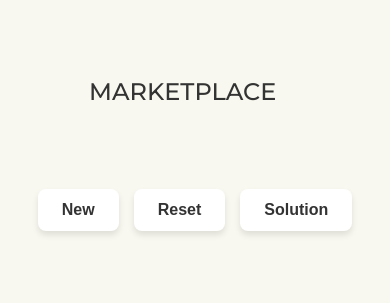
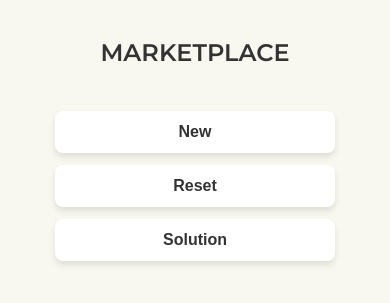
Before and after one commit to bartvm/kdoo, a plain HTML site: page index.html in a window 390 px wide. Both pictures are taken after a click on the button "Solution". Shown: the part 121-424 px from the top of the page. Drawn offline with Linux system fonts and the light colour scheme.

Commit message:
Update index.html

```diff
--- a/index.html
+++ b/index.html
@@ -15,7 +15,6 @@
             --color-bg: #f8f8f0;
             --color-text-default: #333;
             --color-text-title: #4a4a4a;
-            --color-text-given: #1a1a1a;
             --color-light-gray: #ccc;
             --color-white: #fff;
             --font-weight-medium: 500;
@@ -53,58 +52,40 @@
         /* --- Game Area --- */
         .game-container {
             display: flex;
-            align-items: baseline;
             justify-content: center;
             width: 100%;
-            max-width: 700px;
+            max-width: 90vw; /* Allow it to be wide */
             margin-bottom: 80px;
         }
 
-        .input-text {
+        .word-input {
             font-size: 2.5em;
             font-family: var(--font-primary);
+            width: 100%;
+            text-align: center;
             border: none;
             border-bottom: 3px solid transparent;
             background-color: transparent;
             outline: none;
-            padding: 0;
-            width: auto;
-            min-width: 0;
             transition: border-color 0.3s ease;
             text-transform: uppercase;
         }
 
-        #input-before { text-align: right; }
-        #input-after { text-align: left; }
-
-        .input-text::placeholder {
-            color: var(--color-light-gray);
-        }
-
-        .input-text:focus {
+        .word-input:focus {
              caret-color: var(--color-text-default);
              border-bottom-color: var(--color-light-gray);
         }
 
-        .input-text:disabled {
+        .word-input:disabled {
             color: var(--color-text-default);
-            -webkit-text-fill-color: var(--color-text-default); /* Enforce color on iOS */
-            opacity: 1; /* Prevent dimming */
-        }
-
-        #given-letters {
-            font-size: 2.5em;
-            padding: 0;
-            user-select: none;
-            text-transform: uppercase;
-            flex-shrink: 0;
-            line-height: 1;
+            -webkit-text-fill-color: var(--color-text-default);
+            opacity: 1;
+            border-bottom-color: transparent; /* Hide underline when disabled */
         }
 
         /* --- State Changes --- */
-        .game-container.solved .input-text,
-        .game-container.solved #given-letters {
-            font-weight: var(--font-weight-medium);
+        .game-container.solved .word-input {
+            font-weight: var(--font-weight-semibold); /* Use semibold for a more noticeable bold effect */
         }
 
         /* --- Controls --- */
@@ -120,23 +101,21 @@
             font-size: 1em;
             font-weight: var(--font-weight-semibold);
             background-color: var(--color-white);
-            color: var(--color-text-default); /* Explicitly set color for iOS */
+            color: var(--color-text-default);
             padding: 12px 24px;
             border: none;
             border-radius: 8px;
             cursor: pointer;
             transition: transform 0.2s ease, box-shadow 0.2s ease;
             box-shadow: 0 4px 6px rgba(0,0,0,0.1);
-            -webkit-tap-highlight-color: transparent; /* Remove tap highlight on iOS */
+            -webkit-tap-highlight-color: transparent;
         }
 
-        /* Tap feedback for all devices */
         .button:active {
             box-shadow: 0 2px 4px rgba(0,0,0,0.1);
             transform: translateY(1px);
         }
 
-        /* Hover feedback only for devices that support it */
         @media (hover: hover) {
             .button:hover {
                 box-shadow: 0 7px 14px rgba(0,0,0,0.1);
@@ -148,9 +127,30 @@
         @media (max-width: 600px) {
             .title {
                 font-size: 2.5em;
+                margin-bottom: 40px;
             }
-            .input-text, #given-letters {
+            .word-input {
                 font-size: 1.5em;
+            }
+            .game-container {
+                margin-bottom: 40px;
+            }
+            .controls {
+                flex-direction: column;
+                align-items: center;
+                gap: 12px;
+            }
+            .button {
+                width: 90%;
+                max-width: 280px;
+            }
+        }
+        @media (max-width: 360px) {
+            .title {
+                font-size: 2em;
+            }
+             .word-input {
+                font-size: 1.3em;
             }
         }
     </style>
@@ -160,9 +160,7 @@
     <h1 class="title">KDOO</h1>
 
     <div class="game-container">
-        <input type="text" id="input-before" class="input-text" placeholder="">
-        <span id="given-letters"></span>
-        <input type="text" id="input-after" class="input-text" placeholder="">
+        <input type="text" id="word-input" class="word-input" autocomplete="off" autocorrect="off" autocapitalize="off" spellcheck="false">
     </div>
 
     <div class="controls">
@@ -173,7 +171,6 @@
 
     <script>
         document.addEventListener('DOMContentLoaded', () => {
-            // --- List of all available problems ---
             const problemsList = [
                 { given: "RLDW", solution: "WORLDWIDE" },
                 { given: "ETPL", solution: "MARKETPLACE" },
@@ -196,113 +193,122 @@
                 { given: "MBNA", solution: "THUMBNAIL" },
                 { given: "DTRA", solution: "SOUNDTRACK" },
                 { given: "ESKT", solution: "DESKTOP" },
-                { given: "PPOI", "solution": "APPOINT" }
+                { given: "PPOI", solution: "APPOINT" }
             ];
 
             let currentProblem = null;
             let currentProblemIndex = -1;
+            let isSolved = false;
+            let lastValidValue = ''; // To revert to if protected text is deleted
 
             // --- DOM Elements ---
             const gameContainer = document.querySelector('.game-container');
-            const inputBefore = document.getElementById('input-before');
-            const givenLettersSpan = document.getElementById('given-letters');
-            const inputAfter = document.getElementById('input-after');
+            const wordInput = document.getElementById('word-input');
             const newButton = document.getElementById('new-button');
             const resetButton = document.getElementById('reset-button');
             const solutionButton = document.getElementById('solution-button');
 
-            // --- Game State ---
-            let isSolved = false;
-
-            // --- Select a New Problem ---
+            // --- Game Logic ---
             function selectNewProblem() {
-                if (problemsList.length === 0) {
-                    givenLettersSpan.textContent = "Error";
-                    return;
-                }
                 let newIndex;
-                if (problemsList.length === 1) {
+                if (problemsList.length <= 1) {
                     newIndex = 0;
                 } else {
                     do {
                         newIndex = Math.floor(Math.random() * problemsList.length);
-                    } while (newIndex === currentProblemIndex && problemsList.length > 1);
+                    } while (newIndex === currentProblemIndex);
                 }
                 currentProblemIndex = newIndex;
                 currentProblem = problemsList[currentProblemIndex];
                 initializeGame();
             }
 
-            // --- Initialize Game for the currentProblem ---
             function initializeGame() {
-                if (!currentProblem) {
-                    if (problemsList.length > 0) selectNewProblem();
-                    return;
-                }
+                if (!currentProblem) return;
+
                 gameContainer.classList.remove('solved');
-                givenLettersSpan.textContent = currentProblem.given.toUpperCase();
+                isSolved = false;
 
-                inputBefore.value = '';
-                inputAfter.value = '';
+                const initialValue = currentProblem.given.toUpperCase();
+                wordInput.value = initialValue;
+                lastValidValue = initialValue; // Set the initial last valid value
 
-                inputBefore.placeholder = '...';
-                inputAfter.placeholder = '...';
-                inputBefore.disabled = false;
-                inputAfter.disabled = false;
-                inputBefore.focus();
-                isSolved = false;
+                wordInput.disabled = false;
+                wordInput.focus();
+
+                // Set cursor position to the end
+                wordInput.setSelectionRange(initialValue.length, initialValue.length);
             }
 
-            // --- Check Input ---
             function checkInput() {
-                if (!currentProblem) return;
+                if (!currentProblem || isSolved) return;
 
-                const beforeText = inputBefore.value.toUpperCase();
-                const afterText = inputAfter.value.toUpperCase();
-                const givenText = currentProblem.given.toUpperCase();
+                const formedWord = wordInput.value.toUpperCase();
                 const solutionText = currentProblem.solution.toUpperCase();
-                const formedWord = beforeText + givenText + afterText;
 
                 if (formedWord === solutionText) {
-                    if (!isSolved) {
-                        gameContainer.classList.add('solved');
-                        isSolved = true;
-                        inputBefore.disabled = true;
-                        inputAfter.disabled = true;
-                    }
-                } else {
-                    if (isSolved) {
-                        gameContainer.classList.remove('solved');
-                        isSolved = false;
-                        inputBefore.disabled = false;
-                        inputAfter.disabled = false;
-                    }
+                    gameContainer.classList.add('solved');
+                    isSolved = true;
+                    wordInput.disabled = true;
                 }
             }
 
-            // --- Event Listeners ---
-            inputBefore.addEventListener('input', checkInput);
-            inputAfter.addEventListener('input', checkInput);
+            // --- Event Listeners for Input Protection ---
+            wordInput.addEventListener('keydown', (e) => {
+                // This handler prevents deleting the protected text with backspace/delete
+                // when the cursor is right next to it.
+                if (isSolved) { e.preventDefault(); return; }
+
+                const givenText = currentProblem.given.toUpperCase();
+                const currentValue = wordInput.value.toUpperCase();
+                const protectedStart = currentValue.indexOf(givenText);
+                if (protectedStart === -1) return; // Failsafe
+                const protectedEnd = protectedStart + givenText.length;
+
+                // Prevent backspace at the start of the text after the protected block
+                if (e.key === 'Backspace' && wordInput.selectionStart === protectedEnd && wordInput.selectionEnd === protectedEnd) {
+                    e.preventDefault();
+                }
+                // Prevent delete at the end of the text before the protected block
+                if (e.key === 'Delete' && wordInput.selectionStart === protectedStart && wordInput.selectionEnd === protectedStart) {
+                    e.preventDefault();
+                }
+            });
+
+            wordInput.addEventListener('input', (e) => {
+                // This handler is the main guard. If the user manages to remove the
+                // protected text (e.g., via cut-paste), this reverts the change.
+                if (isSolved) return;
+
+                const givenText = currentProblem.given.toUpperCase();
+                const newValue = wordInput.value.toUpperCase();
+                const cursorPos = wordInput.selectionStart;
+
+                if (!newValue.includes(givenText)) {
+                    // The protected text was removed. Revert to the last valid state.
+                    wordInput.value = lastValidValue;
+                    // Try to restore cursor position reasonably
+                    wordInput.setSelectionRange(cursorPos, cursorPos);
+                } else {
+                    // The change was valid, so update the last valid value.
+                    lastValidValue = wordInput.value;
+                    checkInput(); // Check for solution after every valid input
+                }
+            });
+
+            // --- Control Button Listeners ---
             newButton.addEventListener('click', selectNewProblem);
-            resetButton.addEventListener('click', () => {
-                if (currentProblem) initializeGame();
-            });
+
+            resetButton.addEventListener('click', initializeGame);
+
             solutionButton.addEventListener('click', () => {
                 if (!currentProblem) return;
-                const solution = currentProblem.solution;
-                const given = currentProblem.given;
-                const indexOfGiven = solution.toUpperCase().indexOf(given.toUpperCase());
-                if (indexOfGiven !== -1) {
-                    inputBefore.value = solution.substring(0, indexOfGiven);
-                    inputAfter.value = solution.substring(indexOfGiven + given.length);
-                } else {
-                    inputBefore.value = '';
-                    inputAfter.value = solution;
-                }
+                wordInput.value = currentProblem.solution.toUpperCase();
+                lastValidValue = wordInput.value;
                 checkInput();
             });
 
-            // --- Start the game by selecting the first problem ---
+            // --- Start the game ---
             selectNewProblem();
         });
     </script>
```
